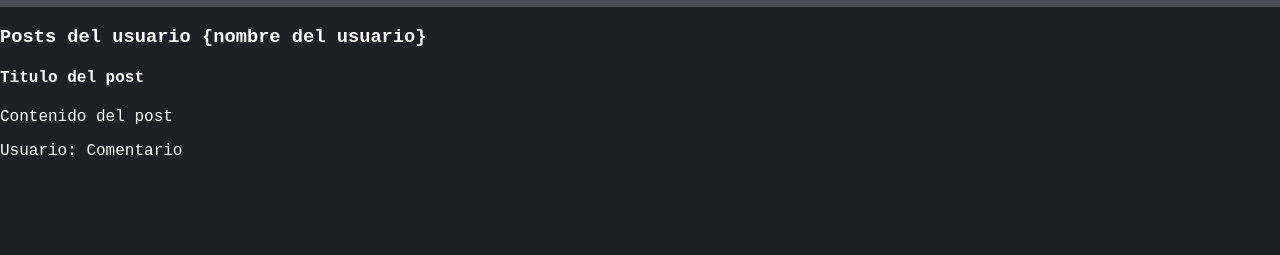
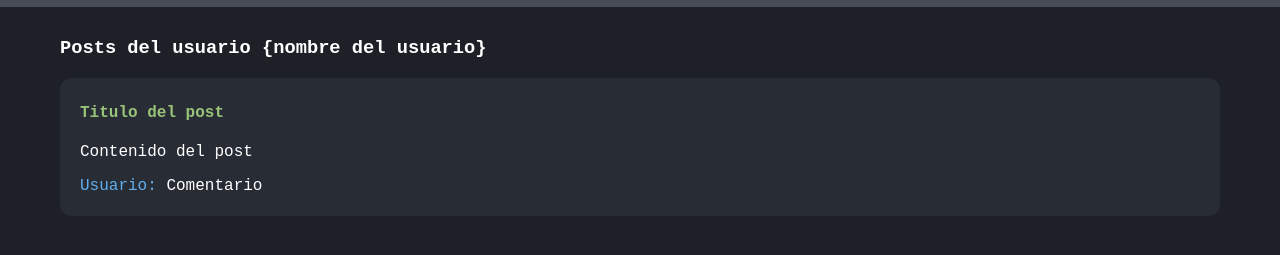
Before and after one commit to NighmareVC0/Git, a plain HTML site: page index.html in a window 1280 px wide. Shown: the part 63-318 px from the top of the page. Drawn offline with Linux system fonts and the light colour scheme; a web font is replaced by a local one.

Commit message:
Added post styles

```diff
--- a/style.css
+++ b/style.css
@@ -21,3 +21,23 @@ h1 {
    width: 50px;
    height: 50px;
 }
+
+.container {
+   margin-top: 30px;
+   padding: 0 60px 60px;
+}
+
+.post {
+   background-color: #282c34;
+   margin-bottom: 15px;
+   padding: 5px 20px 5px 20px;
+   border-radius: 12px;
+}
+
+.post h4 {
+   color: #98c379;
+}
+
+.post span {
+   color: #61afef;
+}
```
